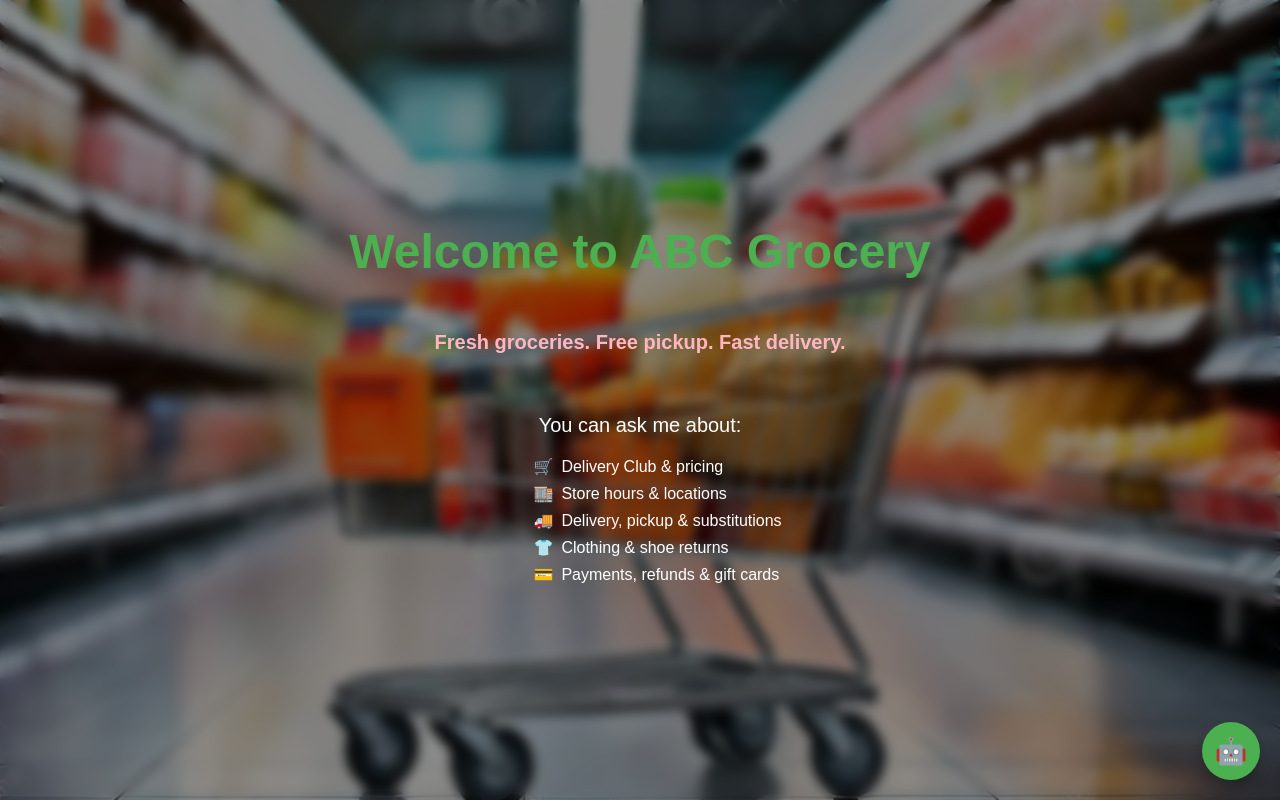
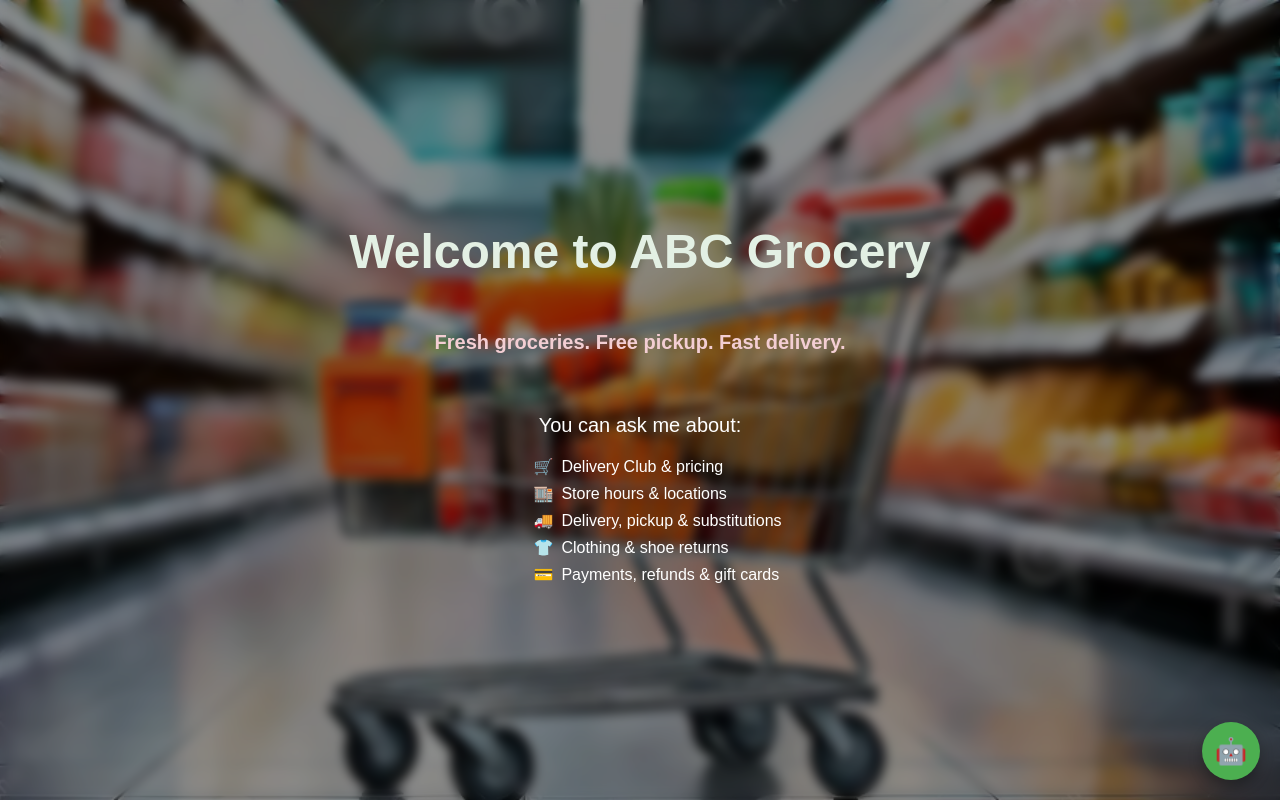
Before and after one commit to seyyednavid/Grocery-RAG-Chatbot, a Flask app: page / in a window 1280 px wide. Run offline with Flask 3, Linux system fonts and the light colour scheme; parts of the project's set-up code (start-up, migrations or seed data) failed here and were passed over.

Commit message:
change title colors in html

```diff
--- a/templates/chat.html
+++ b/templates/chat.html
@@ -9,8 +9,8 @@
     <!-- ================= HERO / MAIN PAGE ================= -->
     <div class="hero">
       <div class="hero-overlay">
-        <h1 style="color: #4CAF50;">Welcome to ABC Grocery</h1>
-        <p style="color: #FFB6C1; font-weight: bold;">Fresh groceries. Free pickup. Fast delivery.</p>
+        <h1 style="color: #e3f0e4ff;">Welcome to ABC Grocery</h1>
+        <p style="color: #f3ced3ff; font-weight: bold;">Fresh groceries. Free pickup. Fast delivery.</p>
         <div style="text-align: center; margin-top: 20px;">
           <p style="margin-bottom: 20px;">You can ask me about:</p>
           <ul style="list-style-type: none; padding: 0; text-align: left; display: inline-block; margin-top: 0; margin-left: 35px;">
```
